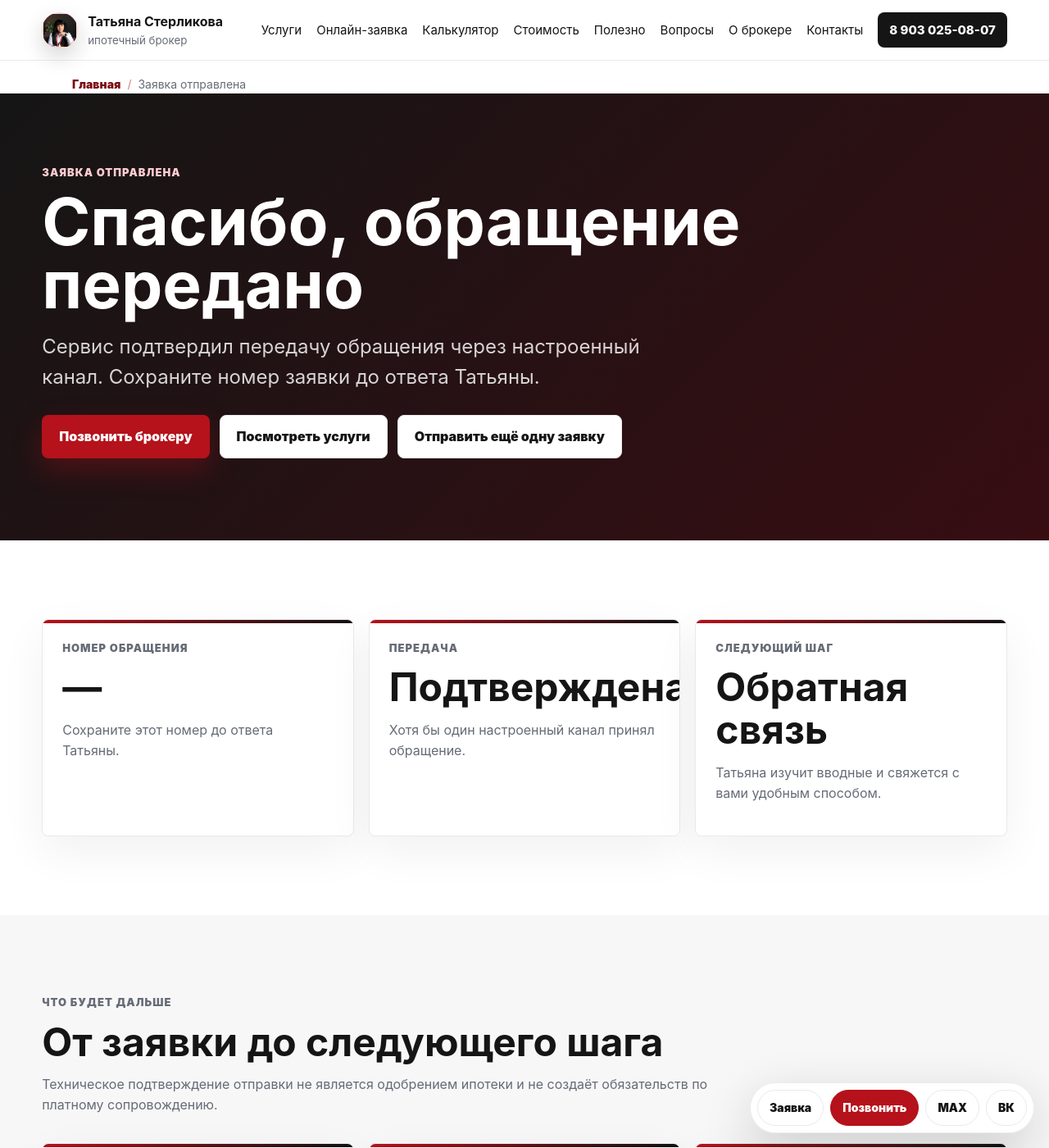
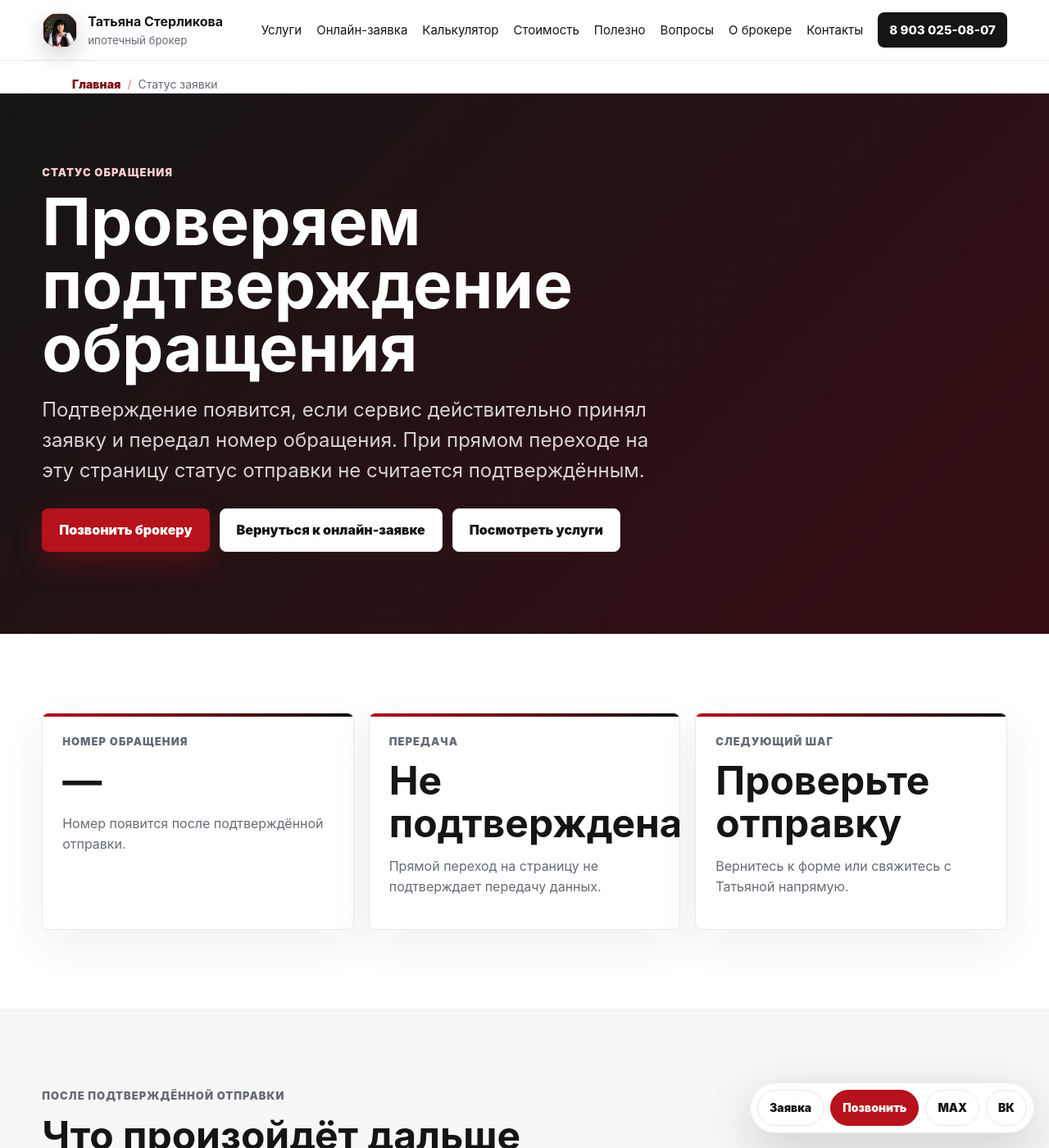
Before and after one commit to deputat36/broker, a Jekyll site: the page built from spasibo.md, in a window 1280 px wide and 1400 px high. Shown: the whole window at 82% size. Built offline with Jekyll 4.4.1, drawn with Linux system fonts in a browser that asks for light colours.

Commit message:
Показывать успех только для подтверждённой заявки

```diff
--- a/spasibo.md
+++ b/spasibo.md
@@ -1,35 +1,35 @@
 ---
 layout: "default"
-title: "Заявка отправлена | Ипотечный брокер Татьяна Стерликова"
-description: "Сервис подтвердил передачу онлайн-заявки ипотечному брокеру. Сохраните номер обращения и при необходимости свяжитесь с Татьяной Стерликовой напрямую."
+title: "Статус онлайн-заявки | Ипотечный брокер Татьяна Стерликова"
+description: "Проверка статуса онлайн-заявки ипотечному брокеру. Подтверждение отправки показывается только при наличии корректного номера обращения."
 permalink: "/spasibo/"
-breadcrumb: "Заявка отправлена"
+breadcrumb: "Статус заявки"
 og_type: "website"
 robots: "noindex, follow"
 sitemap: false
 ---
 
-<section class="page-hero section">
-  <p class="eyebrow">Заявка отправлена</p>
-  <h1>Спасибо, обращение передано</h1>
-  <p class="lead" id="thankyou-message">Сервис подтвердил передачу обращения через настроенный канал. Сохраните номер заявки до ответа Татьяны.</p>
+<section class="page-hero section" data-thankyou-page data-state="unverified">
+  <p class="eyebrow" id="thankyou-eyebrow">Статус обращения</p>
+  <h1 id="thankyou-title">Проверяем подтверждение обращения</h1>
+  <p class="lead" id="thankyou-message">Подтверждение появится, если сервис действительно принял заявку и передал номер обращения. При прямом переходе на эту страницу статус отправки не считается подтверждённым.</p>
   <div class="hero-actions">
     <a class="btn btn-primary" href="tel:+79030250807">Позвонить брокеру</a>
+    <a class="btn btn-light" href="{{ '/online-zayavka/' | relative_url }}">Вернуться к онлайн-заявке</a>
     <a class="btn btn-light" href="{{ '/uslugi/' | relative_url }}">Посмотреть услуги</a>
-    <a class="btn btn-light" href="{{ '/online-zayavka/' | relative_url }}">Отправить ещё одну заявку</a>
   </div>
 </section>
 
 <section class="section">
-  <div class="grid cards-3" aria-label="Подтверждение отправленного обращения">
-    <article class="card"><p class="eyebrow">Номер обращения</p><h2 id="lead-id">—</h2><p>Сохраните этот номер до ответа Татьяны.</p></article>
-    <article class="card"><p class="eyebrow">Передача</p><h2>Подтверждена</h2><p>Хотя бы один настроенный канал принял обращение.</p></article>
-    <article class="card"><p class="eyebrow">Следующий шаг</p><h2>Обратная связь</h2><p>Татьяна изучит вводные и свяжется с вами удобным способом.</p></article>
+  <div class="grid cards-3" aria-label="Статус обращения">
+    <article class="card"><p class="eyebrow">Номер обращения</p><h2 id="lead-id">—</h2><p id="lead-id-note">Номер появится после подтверждённой отправки.</p></article>
+    <article class="card"><p class="eyebrow">Передача</p><h2 id="delivery-status">Не подтверждена</h2><p id="delivery-note">Прямой переход на страницу не подтверждает передачу данных.</p></article>
+    <article class="card"><p class="eyebrow">Следующий шаг</p><h2 id="next-step-title">Проверьте отправку</h2><p id="next-step-note">Вернитесь к форме или свяжитесь с Татьяной напрямую.</p></article>
   </div>
 </section>
 
 <section class="section muted">
-  <div class="section-head"><p class="eyebrow">Что будет дальше</p><h2>От заявки до следующего шага</h2><p>Техническое подтверждение отправки не является одобрением ипотеки и не создаёт обязательств по платному сопровождению.</p></div>
+  <div class="section-head"><p class="eyebrow">После подтверждённой отправки</p><h2>Что произойдёт дальше</h2><p>Техническое подтверждение отправки не является одобрением ипотеки и не создаёт обязательств по платному сопровождению.</p></div>
   <div class="grid cards-3">
     <article class="card"><h3>1. Проверка вводных</h3><p>Татьяна посмотрит цель, объект, первоначальный взнос, доход и историю обращений в банки.</p></article>
     <article class="card"><h3>2. Уточняющий контакт</h3><p>При необходимости задаст дополнительные вопросы и предложит удобный формат разговора.</p></article>
@@ -69,21 +85,36 @@ sitemap: false
       lastLead = {};
     }
 
-    var requestId = cleanRequestId(legacyContext.id || lastLead.request_id);
-    document.getElementById('lead-id').textContent = requestId;
+    var requestId = cleanRequestId(legacyContext.id) || cleanRequestId(lastLead.request_id);
+    var page = document.querySelector('[data-thankyou-page]');
 
-    if (requestId !== '—' && lastLead.expires_at) {
-      try {
-        window.localStorage.setItem(storageKey, JSON.stringify({
-          request_id: requestId,
-          expires_at: new Date(Date.parse(lastLead.expires_at)).toISOString()
-        }));
-      } catch (_storageError) { /* Страница продолжает работать без localStorage. */ }
+    if (requestId) {
+      if (page) page.dataset.state = 'verified';
+      setText('thankyou-eyebrow', 'Заявка отправлена');
+      setText('thankyou-title', 'Спасибо, обращение передано');
+      setText('thankyou-message', 'Сервис подтвердил передачу обращения через настроенный канал. Сохраните номер заявки до ответа Татьяны.');
+      setText('lead-id', requestId);
+      setText('lead-id-note', 'Сохраните этот номер до ответа Татьяны.');
+      setText('delivery-status', 'Подтверждена');
+      setText('delivery-note', 'Хотя бы один настроенный канал принял обращение.');
+      setText('next-step-title', 'Обратная связь');
+      setText('next-step-note', 'Татьяна изучит вводные и свяжется с вами удобным способом.');
+
+      if (lastLead.expires_at) {
+        try {
+          window.localStorage.setItem(storageKey, JSON.stringify({
+            request_id: requestId,
+            expires_at: new Date(Date.parse(lastLead.expires_at)).toISOString()
+          }));
+        } catch (_storageError) { /* Страница продолжает работать без localStorage. */ }
+      }
+      trackVerifiedView(requestId);
+    } else {
+      if (page) page.dataset.state = 'unverified';
+      window.dataLayer = window.dataLayer || [];
+      window.dataLayer.push({ event: 'lead_thankyou_unverified_view' });
     }
 
-    window.dataLayer = window.dataLayer || [];
-    window.dataLayer.push({ event: 'lead_thankyou_view' });
-    if (typeof window.sendGoal === 'function') window.sendGoal('lead_thankyou_view');
     try { delete window.thankYouContext; } catch (error) { window.thankYouContext = {}; }
   });
 </script>
```
Also changed, not shown: other parts of spasibo.md (+17 -1 lines).
